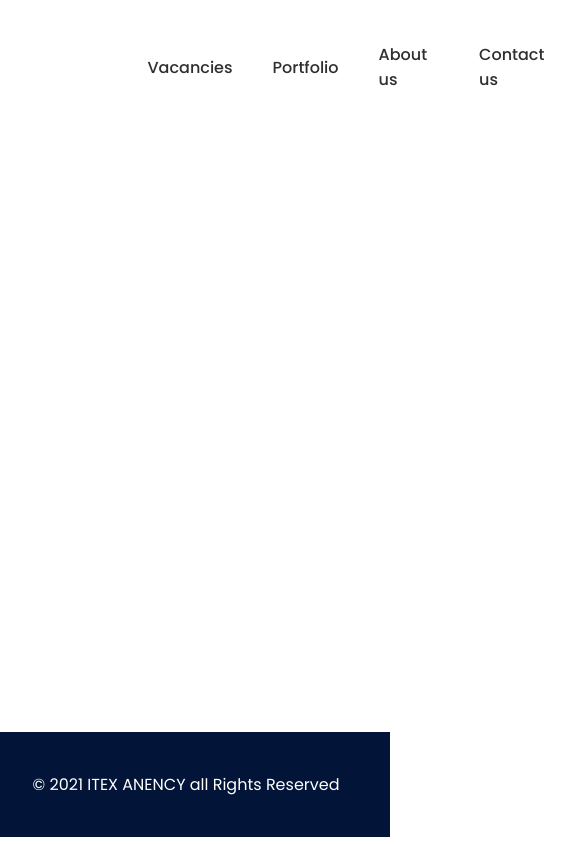
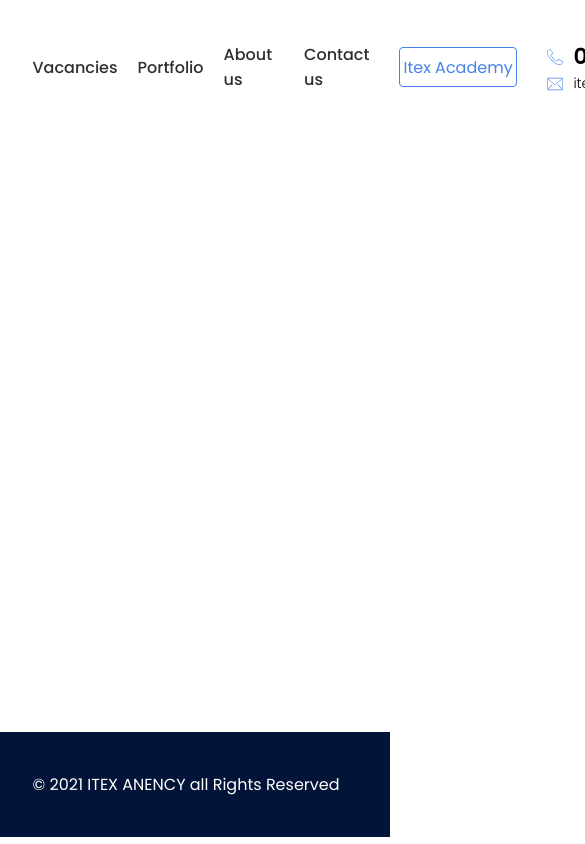
Before and after one commit to artem-2237/itexAgency, a plain HTML site: page index.html in a window 390 px wide. Shown: the top 844 px of the page, 585 px wide, since content can reach past the window. Drawn offline with Linux system fonts and the light colour scheme.

Commit message:
started adaptive for header

```diff
--- a/css/main.css
+++ b/css/main.css
@@ -34,6 +34,9 @@ img {
 }
 .header__logo_wrapper {
     margin-right: 115px;
+}
+.header__right {
+    display: flex;
 }
 .header__nav {
     display: flex;
@@ -113,6 +116,18 @@ img {
     .container {
         width: 900px;
     }
+    .header_wrapper {
+        justify-content: space-between;
+    }
+    .header__logo_wrapper {
+        margin-right: 0;
+    }
+    .header__nav {
+        margin-right: 30px;
+    }
+    .header__nav-item_wrapper {
+        margin-right: 20px;
+    }
 }
 @media (max-width: 968px) {
     .container {
--- a/index.html
+++ b/index.html
@@ -17,6 +17,7 @@
                 <a href="index.html" class="header__logo_wrapper">
                     <img src="img/header/logo.svg" alt="ITEX AGENCY" class="header__logo_img">
                 </a>
+                <div class="header__right">
                     <nav class="header__nav">
                         <a href="#" class="header__nav-item_wrapper">
                             <span class="header__nav-item_text">Vacancies</span>
@@ -39,10 +40,11 @@
                             <img src="img/header/phone.svg" alt="phone" class="header__contacts-phone_img">
                             <spam class="header__contacts-phone_text">063 123 45 67</spam>
                         </a>
-                    <a href="malito:itexagency@gmail.com" class="header__contacts-mail">
+                        <a href="mailto:itexagency@gmail.com" class="header__contacts-mail">
                             <img src="img/header/mail.svg" alt="phone" class="header__contacts-mail_img">
                             <spam class="header__contacts-mail_text">itexagency@gmail.com</spam>
                         </a>
+                    </div>
                 </div>
             </div>
         </div>
```
Lines whose indentation alone changed are shown as unchanged.
